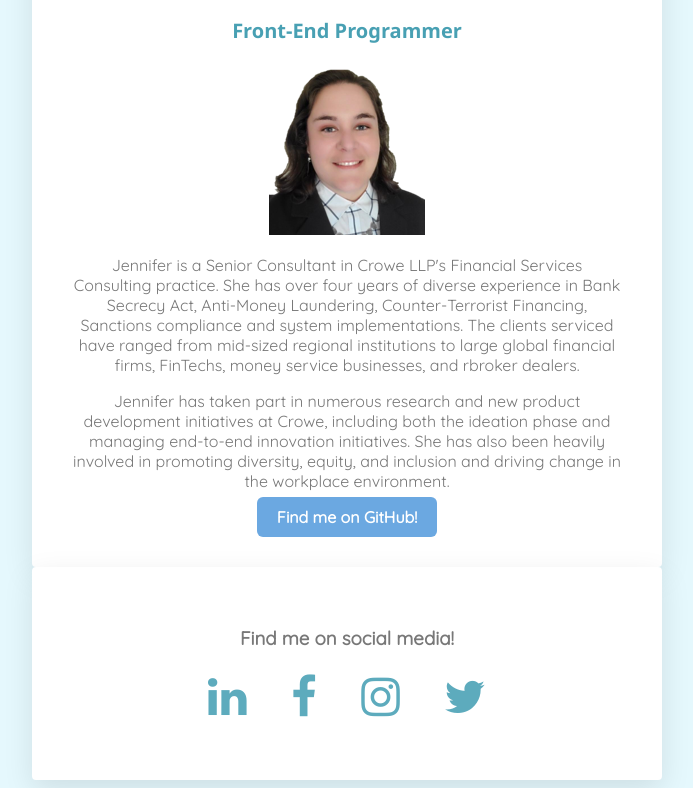
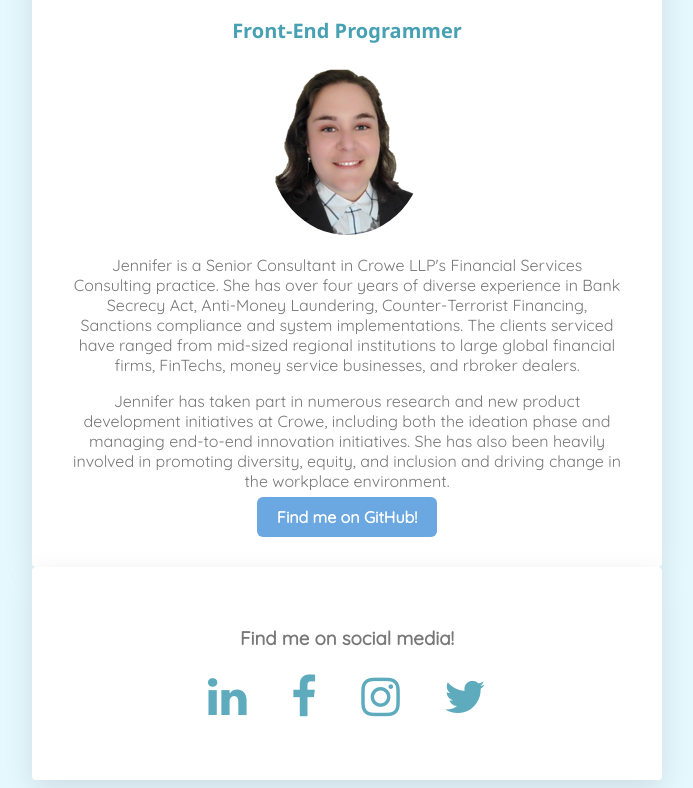
Before and after one commit to JMCarrow/Public-Profile, a plain HTML site: page index.html in a window 1280 px wide. Shown: the part 112-900 px from the top of the page, without its empty margins (293-986 px from the left). Drawn offline with Linux system fonts and the light colour scheme.

Commit message:
small fix on picture

```diff
--- a/index.html
+++ b/index.html
@@ -22,8 +22,7 @@
         <h2> Front-End Programmer</h2>
 
         <div id="headshot">
-         <img class="i
-         mg-circle" src="images/Updated_photo2_Crop.PNG" alt="carrow_headshot">
+         <img class="img-circle" src="images/Updated_photo2_Crop.PNG" alt="carrow_headshot">
         </div>
 
         <p>Jennifer is a Senior Consultant in Crowe LLP's Financial Services Consulting practice. She has over four years of diverse experience in Bank Secrecy Act, Anti-Money Laundering, Counter-Terrorist Financing, Sanctions compliance and system implementations. The clients serviced have ranged from mid-sized regional institutions to large global financial firms, FinTechs, money service businesses, and rbroker dealers.</p>
```
